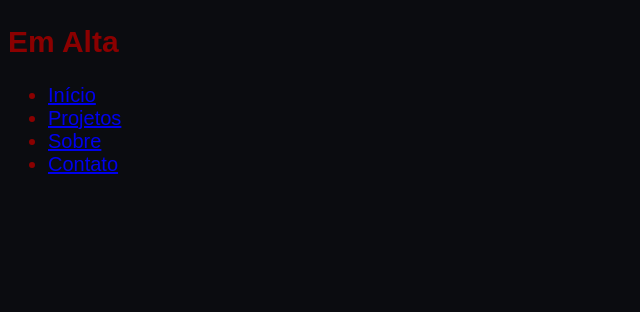
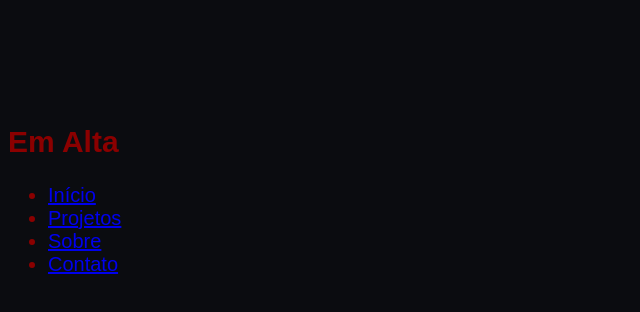
Before and after one commit to ViniciusKpz/Site_game, a plain HTML site: page nav.html in a window 1280 px wide. Shown: the whole page, without its empty margins (0-640 px from the left). Drawn offline with Linux system fonts and the light colour scheme.

Commit message:
New actualization

```diff
--- /dev/null
+++ b/article.css
@@ -0,0 +1,9 @@
+.Corpo_texto{
+    background-color: #0B0C10;
+    color: #8B0000;
+    font-size: 20px;
+    font-family: arial;
+}
+.maintitle {
+    text-align: center;
+}
--- /dev/null
+++ b/footer.css
@@ -0,0 +1,9 @@
+.Corpo_texto{
+    background-color: #0B0C10;
+    color: #8B0000;
+    font-size: 20px;
+    font-family: arial;
+}
+.rodape {
+    text-align: center;
+}
--- /dev/null
+++ b/header.css
@@ -0,0 +1,9 @@
+.Corpo_texto{
+    background-color: #0B0C10;
+    color: #8B0000;
+    font-size: 20px;
+    font-family: arial;
+}
+.titulo{
+    text-align: center;
+}
--- /dev/null
+++ b/nav.css
@@ -0,0 +1,6 @@
+.Corpo_texto{
+    background-color: #0B0C10;
+    color: #8B0000;
+    font-size: 20px;
+    font-family: arial;
+}
--- a/nav.html
+++ b/nav.html
@@ -4,9 +4,10 @@
     <meta charset="UTF-8">
     <meta name="viewport" content="width=, initial-scale=1.0">
     <title>Document</title>
-    <link rel="stylesheet" href="style.css">
+    <link rel="stylesheet" href="nav.css">
 </head>
 <body class="Corpo_texto">
+  <br><br><br><br>
     <h2>Em Alta</h2>
     <ul>
       <li><a href="#">Início</a></li>
--- a/style.css
+++ /dev/null
@@ -1,9 +0,0 @@
-.Corpo_texto{
-    background-color: #0B0C10;
-    color: #8B0000;
-    font-size: 20px;
-    font-family: arial;
-}
-.maintitle {
-    text-align: center;
-}
```
Also changed, not shown: article.html (+1 -2 lines), footer.html (+2 -2 lines), header.html (+2 -2 lines), index.html (+3 -3 lines).
